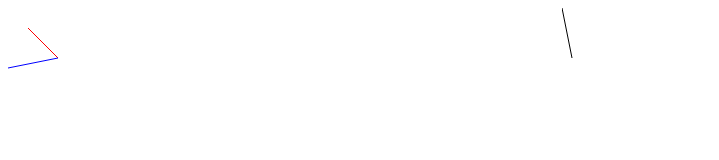
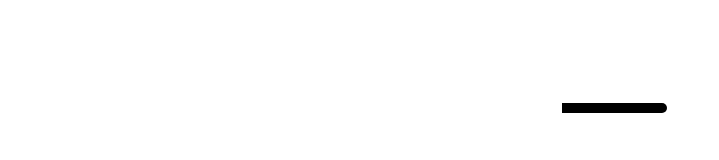
Before and after one commit to younglaker/EasyCanvas, a plain HTML site: page test/test.html in a window 1280 px wide. Shown: the whole page, without its empty margins (0-719 px from the left). Drawn offline with nearby package versions, Linux system fonts and the light colour scheme.

Commit message:
连续画线功能

```diff
--- a/EasyCanvas.js
+++ b/EasyCanvas.js
@@ -9,12 +9,14 @@
 	var CanvasObj = function (canvasId) {
 	    this.canvas = document.getElementById(canvasId);
 	    this.ctx = this.canvas.getContext("2d");
-	};
-
-	var defaults = {
-		color: "#000",
-		startPoint: {x: 0, y: 0},
-		endPoint: {x: 0, y: 0}
+	    this.defaults = {
+			color: "#000",
+			points: [[0, 0], [0, 0]],
+			filled: false,
+			closed: false,
+			lineCap: "butt",	//round, square
+			lineWidth: 1
+		};
 	};
 
 	// Utility method to extend defaults with user options
@@ -30,17 +32,24 @@
 
 	CanvasObj.prototype = {
 		drawLine: function (settings) {
-			var opt = extendDefaults({
-				color: "#000",
-				startPoint: {x: 0, y: 0},
-				endPoint: {x: 0, y: 0}
-			}, settings);
-			// var opt = $.extend(defaults, settings);
-// console.log(opt);
+			var opt = extendDefaults(this.defaults , settings);
+console.log(opt);
 			this.ctx.beginPath();
-			this.ctx.moveTo(opt.startPoint.x, opt.startPoint.y);
-			this.ctx.lineTo(opt.endPoint.x, opt.endPoint.y);
+			this.ctx.lineCap = opt.lineCap;
+			// this.ctx.lineCap="round";
+			this.ctx.moveTo(opt.points[0][0], opt.points[0][1]);
+			for (var i = 1; i < opt.points.length; i++) {
+				this.ctx.lineTo(opt.points[i][0], opt.points[i][1]);
+			};
+			if (opt.closed) {
+				console.log("close");
+				this.ctx.lineTo(opt.points[0][0], opt.points[0][1]);
+			};
+			if (opt.filled) {
+				this.ctx.fill();
+			};
 			this.ctx.strokeStyle = opt.color;
+			this.ctx.lineWidth = opt.lineWidth;
 			this.ctx.stroke();
 			this.ctx.closePath();
 			return this;
--- a/test/test.html
+++ b/test/test.html
@@ -9,7 +9,7 @@
         <canvas id="canvas" width="550" height="500"></canvas>
         <canvas id="canvas2" width="550" height="500"></canvas>
     </div>
-    <script src="http://apps.bdimg.com/libs/jquery/1.11.3/jquery.min.js"></script>
+    <!--script src="http://apps.bdimg.com/libs/jquery/1.11.3/jquery.min.js"></script-->
     <script type="text/javascript" src="../EasyCanvas.js"></script>
     <script type="text/javascript" src="test.js"></script>
 </body>
--- a/test/test.js
+++ b/test/test.js
@@ -1,5 +1,5 @@
-$(document).ready(function() {
-    var a = new EasyCanvas("canvas");
+// $(document).ready(function() {
+/*    var a = new EasyCanvas("canvas");
     a.drawLine({
         color: "#f00",
         startPoint: {x: 20, y: 20},
@@ -8,10 +8,12 @@ $(document).ready(function() {
     	color: "#00f",
     	startPoint: {x: 50,	y: 50},
         endPoint: {x: 0, y: 60}
-    });
-console.log("====");
+    });*/
+// console.log("====");
     var b = new EasyCanvas("canvas2");
     b.drawLine({
-    	startPoint: {x: 10,	y: 50}
+    	points: [[0, 100], [100, 100]],
+        lineCap: "round",
+        lineWidth: 10
     });
-});
+// });
```
